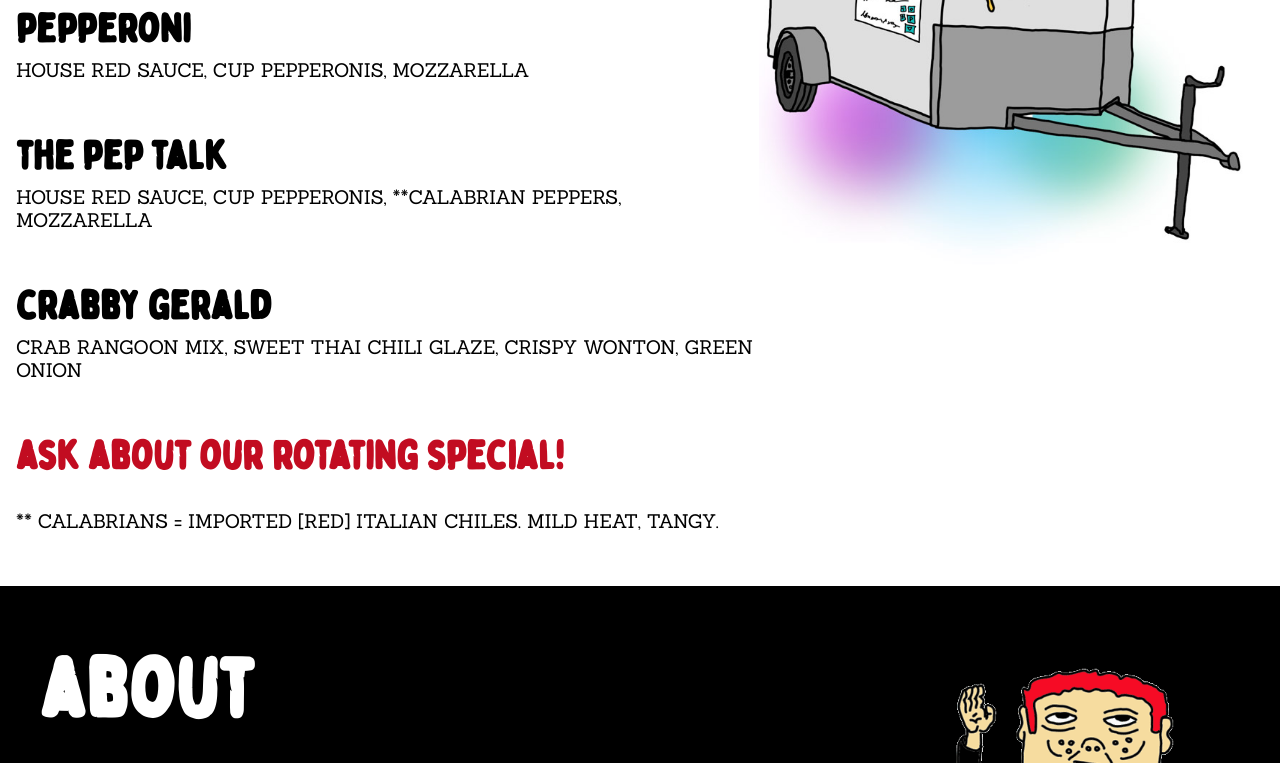
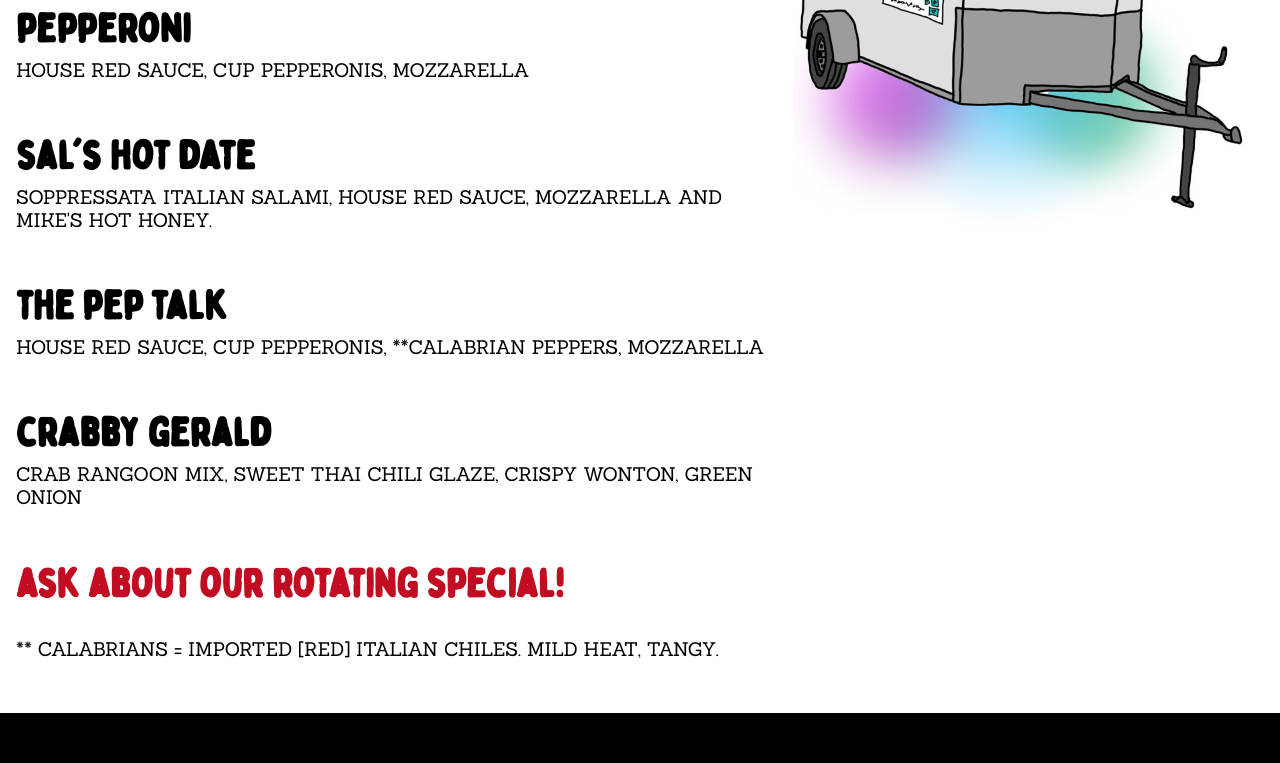
Before and after one commit to flawedhuman/Terrible-Geralds-V1, an Astro site: page / in a window 1280 px wide. Shown: the part 1420-2183 px from the top of the page. Built offline with nearby package versions, Linux system fonts and the light colour scheme; Astro itself is replaced by a stand-in of ours; no server answers.

Commit message:
adds shop to header and footer, adds sal's hot date pizza to menu

```diff
--- a/src/components/Footer.astro
+++ b/src/components/Footer.astro
@@ -9,6 +9,7 @@
             <li><a href="/#menu">Menu</a></li>
             <li><a href="/events">Events</a></li>
             <li><a href="/#about">About</a></li>
+            <li><a href="https://terrible-geralds-pizza.printify.me/" target="_blank">Shop</a></li>
             <li><a href="#" class="contact-trigger">Contact</a></li>
         </ul>
     </nav>
--- a/src/components/Header.astro
+++ b/src/components/Header.astro
@@ -14,6 +14,7 @@
                 <li><a href="/#menu">Menu</a></li>
                 <li><a href="/events">Events</a></li>
                 <li><a href="/#about">About</a></li>
+                <li><a href="https://terrible-geralds-pizza.printify.me/" target="_blank">Shop</a></li>
                 <li><a href="#" class="contact-trigger">Contact</a></li>
             </ul>
         </nav>
--- a/src/components/Menu.astro
+++ b/src/components/Menu.astro
@@ -45,6 +45,21 @@
                     <h4>pepperoni</h4>
                     <p class="menu-item-description">
                         House red sauce, cup pepperonis, mozzarella
+                    </p>
+                </div>
+            </div>
+
+            <!-- sal's pizza -->
+            <div class="menu-item d-flex">
+                <!-- <div class="menu-item-price">
+                    <p>
+                        $13
+                    </p>
+                </div> -->
+                <div>
+                    <h4>sal's hot date</h4>
+                    <p class="menu-item-description">
+                        Soppressata Italian Salami, house red sauce, mozzarella and Mike's Hot Honey.
                     </p>
                 </div>
             </div>
```
